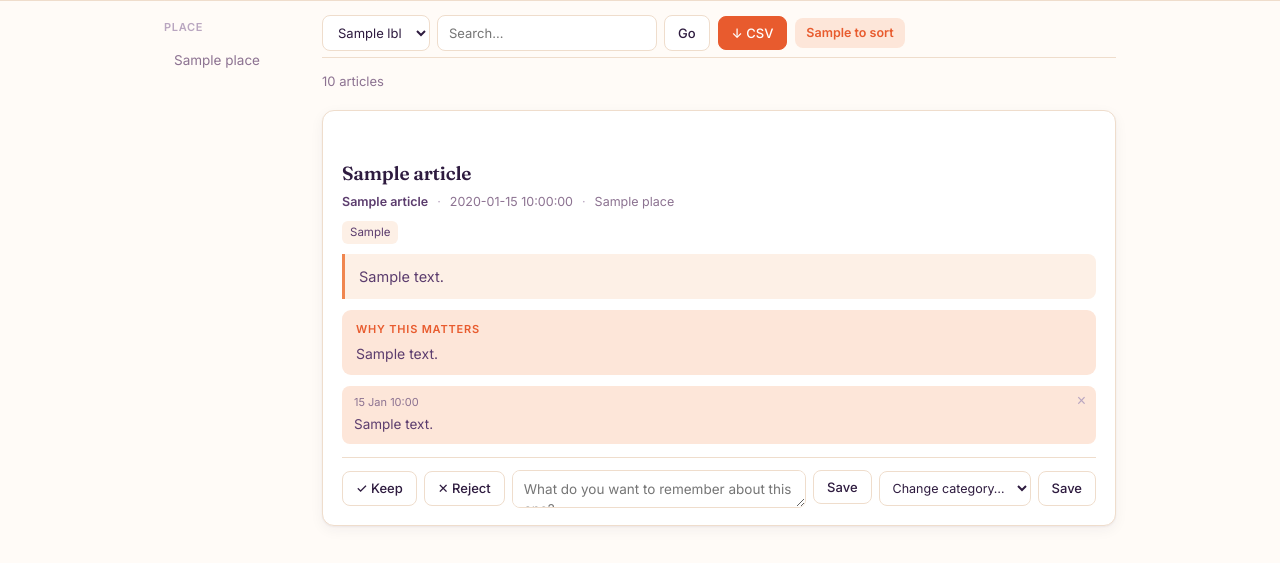
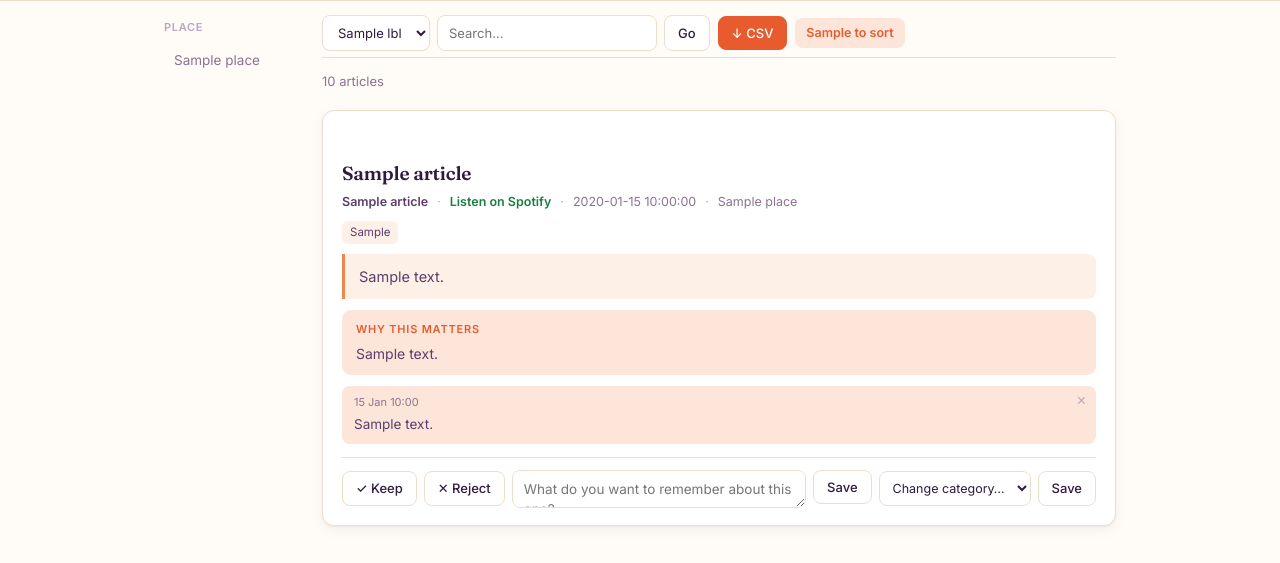
Before and after one commit to Yorkel/ai-news-tracker, a FastAPI app: template web/templates/index.html in a window 1280 px wide. Shown: the part 176-739 px from the top of the page. Run offline with FastAPI, Linux system fonts and the light colour scheme; the template is opened without the code that fills it: most values are stand-ins (such as "Sample title", 1, 10 or a date in 2020); some libraries are stand-ins or nearby versions.

Commit message:
Add a Listen on Spotify link to podcast episodes
The podcast feeds point at whoever hosts the audio — acast, buzzsprout,
transistor, art19, nytimes — and never at Spotify, so there is no episode
link in the data to reuse. Resolving real Spotify URLs would mean the Web API,
credentials, and fuzzy title matching that would sometimes land on the wrong
episode.

A search on the show plus the episode title needs none of that, and fails
softly: a title that does not match exactly still lands on the show. Leading
episode numbers are stripped first, since "344" and "#255 -" come from the
host and only hurt the match.

Podcast cards only: 25 of 25 on the podcasts tab, none on governance or
papers, and the two in All are podcast episodes.

```diff
--- a/web/app.py
+++ b/web/app.py
@@ -16,9 +16,11 @@ from __future__ import annotations
 
 import csv
 import io
+import re
 import subprocess
 from datetime import date
 from pathlib import Path
+from urllib.parse import quote
 
 from dotenv import load_dotenv
 from fastapi import FastAPI, Form, Request
@@ -63,6 +65,21 @@ def _build() -> str:
 BUILD = _build()
 
 
+def _spotify_search(show: str, title: str) -> str:
+    """A Spotify search for one episode.
+
+    The feeds point at whoever hosts the audio — acast, buzzsprout,
+    transistor, art19 — never at Spotify, so there is no episode link to
+    reuse. A search on the show plus the episode title lands on the episode
+    without needing API credentials, and degrades to the show page rather
+    than to nothing when the title does not match exactly.
+    """
+    # Leading episode numbers ("344 Data Vampires", "#255 - Gemini") are
+    # numbering from the host, and only ever hurt the match.
+    clean = re.sub(r"^[#\d]+[\s.\-–—:]+", "", (title or "").strip())
+    return "https://open.spotify.com/search/" + quote(f"{show} {clean}"[:180])
+
+
 def _split_summary(text: str | None) -> tuple[str, str]:
     """Separate the factual summary from the 'Why this matters' paragraph."""
     t = (text or "").strip()
@@ -97,6 +114,8 @@ def index(request: Request, stream: str = "all", place: str = "All",
         r["article_date"] = r["article_date"].strftime("%d %b") if r["article_date"] else ""
         main, why = _split_summary(r.get("summary"))
         r["summary_main"], r["summary_why"] = main, why
+        r["spotify"] = (_spotify_search(r["source_label"], r["title"])
+                        if r["stream"] == "podcasts" else "")
 
     notes = D.notes_for([r["url"] for r in rows])
     for r in rows:
--- a/web/templates/base.html
+++ b/web/templates/base.html
@@ -143,6 +143,9 @@ input[type=search]:focus,select:focus{outline:2px solid var(--accent-2);outline-
 .kick-deployment{background:#C4622E}
 .kick-podcasts{background:#5C3D6E}
 .kick-papers{background:#3E6B63}
+.spot{color:#1B7F45;text-decoration:none;font-weight:600}
+.spot:hover{text-decoration:underline}
+@media (prefers-color-scheme:dark){:root:not([data-theme="light"]) .spot{color:#4ECB7B}}
 .pill{font-size:11px;font-weight:600;padding:2px 8px;border-radius:20px;letter-spacing:.2px}
 .pill.kept{background:var(--keep-soft);color:var(--keep)}
 .pill.rejected{background:var(--reject-soft);color:var(--reject)}
--- a/web/templates/index.html
+++ b/web/templates/index.html
@@ -52,6 +52,10 @@
     <h2><a href="{{ a.url }}" target="_blank" rel="noopener">{{ a.title }}</a></h2>
     <div class="meta">
       <span class="src">{{ a.source_label }}</span>
+      {% if a.spotify %}
+        <span class="dot">·</span>
+        <a class="spot" href="{{ a.spotify }}" target="_blank" rel="noopener">Listen on Spotify</a>
+      {% endif %}
       <span class="dot">·</span><span>{{ a.article_date }}</span>
       <span class="dot">·</span><span>{{ a.place }}</span>
       {% if a.status != 'Pending' %}<span class="pill {{ a.status|lower }}">{{ a.status }}</span>{% endif %}
```
